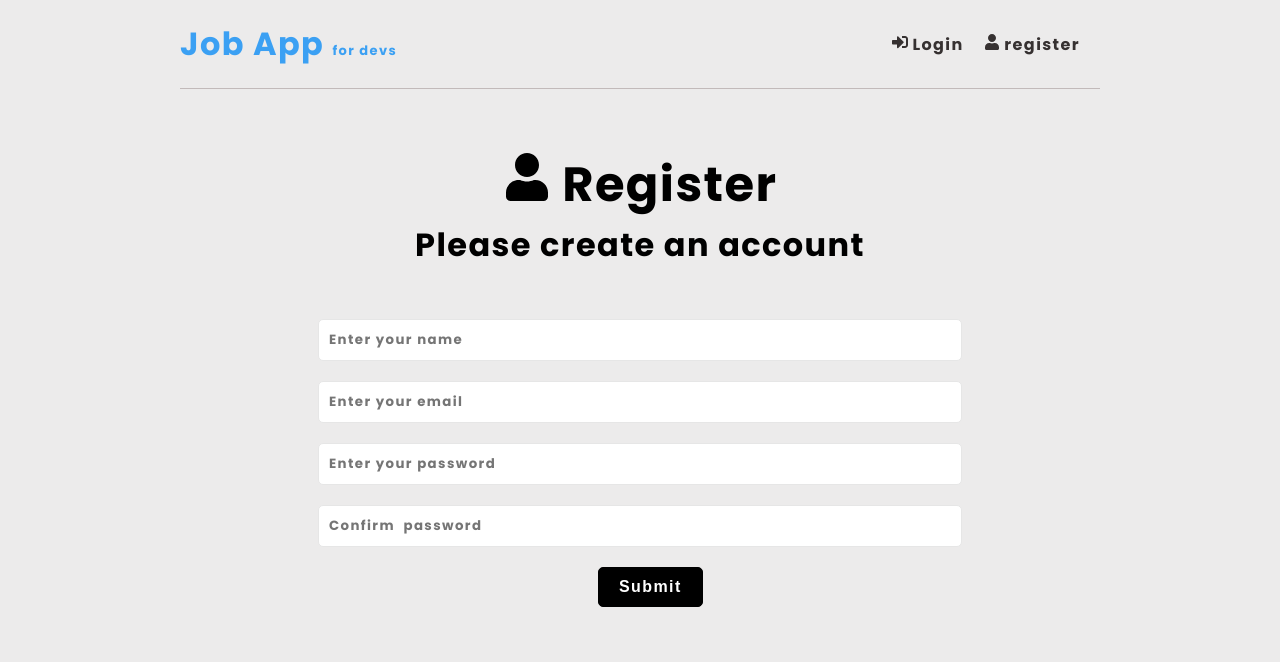
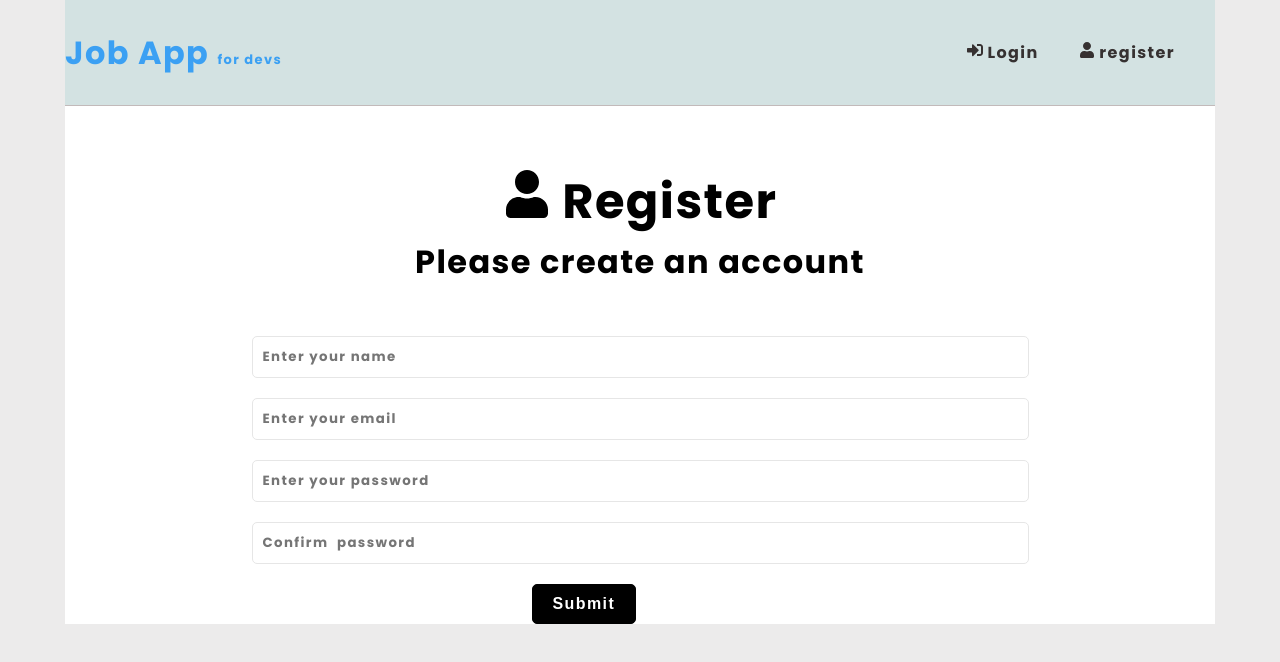
Before and after one commit to MarwenCode/Job-app, a React (Create React App) app in the folder client/: page / in a window 1280 px wide. Shown: the top 662 px of the page. Built offline with nearby package versions, Linux system fonts and the light colour scheme; no server answers.

Commit message:
dev cards design css

```diff
--- a/client/package.json
+++ b/client/package.json
@@ -8,6 +8,7 @@
     "@testing-library/user-event": "^13.5.0",
     "axios": "^0.27.2",
     "node-sass": "^7.0.3",
+    "phosphor-react": "^1.4.1",
     "react": "^18.2.0",
     "react-dom": "^18.2.0",
     "react-icons": "^4.4.0",
--- a/client/src/app.scss
+++ b/client/src/app.scss
@@ -14,9 +14,11 @@ body {
 
 .container{
   width: 100%;
-  max-width: 960px;
+  // max-width: 960px;
+  max-width: 1150px;
   margin: 0 auto;
   padding: 0 20px;
   text-align: center;
+  background-color: white;
 
 }
--- a/client/src/components/dev/Dev.jsx
+++ b/client/src/components/dev/Dev.jsx
@@ -1,5 +1,8 @@
 import React from "react";
-import {Link} from "react-router-dom";
+import {BsLinkedin} from 'react-icons/bs'
+import {MdEmail} from 'react-icons/md'
+import {GrDownload} from 'react-icons/gr'
+import { Link } from "react-router-dom";
 
 import "./dev.scss";
 
@@ -8,10 +11,8 @@ const Dev = ({ dev }) => {
 
   return (
     <Link to={`/dev/${dev._id}`} className="link">
-
       <div className="dev">
         <div className="top">
-        <div className="right">
           <img
             className="img"
             // src="/images/image1.jpg" alt=""
@@ -19,32 +20,29 @@ const Dev = ({ dev }) => {
             src={
               dev.profilePicture
                 ? profilepic + dev.profilePicture
-              :
-              "/images/noAvatar.png"
+                : "/images/noAvatar.png"
             }
             alt=""
-
-
-
           />
+          <span className="item">{dev.username}</span>
+          <span className="item">mail: {dev.email}</span>
+          <span className="item">language: <span>{dev.technology}</span> </span>
         </div>
 
-        <div className="left">
-          <span className="username">{dev.username}</span>
-          <span className="email">{dev.email}</span>
-          <span className="tech">{dev.technology}</span>
-        </div>
-
+        <div className="center">
+          <p className="desc"> {dev.description}</p>
         </div>
 
         <div className="down">
-        <p className="desc"> {dev.description}</p>
+          <ul>
+            <li> <BsLinkedin style={{fontSize:"18px"}} /></li>
+            <li> <MdEmail  style={{fontSize:"20px"}}/></li>
+            <li> <GrDownload  style={{fontSize:"20px"}}/> CV</li>
+
+          </ul>
         </div>
       </div>
-
     </Link>
-
-
   );
 };
 
--- a/client/src/components/dev/dev.scss
+++ b/client/src/components/dev/dev.scss
@@ -1,6 +1,7 @@
 
 .dev{
     width: 100%;
+    height: 100%;
 
     // border : 1px solid rgb(182, 164, 164);
     -webkit-box-shadow: 0px 0px 16px -8px rgba(0, 0, 0, 0.68);
@@ -9,78 +10,130 @@
     border-radius: 10px;
     cursor: pointer;
 
-    .top{
-        width: 100%;
-        margin: 0px 10px ;
-        display: flex;
-        // flex-direction: column;
-        float: right;
+    // .top{
+    //     width: 100%;
+    //     margin: 0px 10px ;
+    //     display: flex;
+    //     // flex-direction: column;
+    //     float: right;
 
-        // margin: 40px 40px;
-        padding: 10px 10px;
-        justify-items: center;
-        align-items: center;
+    //     // margin: 40px 40px;
+    //     padding: 10px 10px;
+    //     justify-items: center;
+    //     align-items: center;
 
 
-        .right{
-            display: flex;
+    //     .right{
+    //         display: flex;
 
 
-            .img{
-                width: 100px;
-                height: 100px;
-                object-fit: cover;
-                border-radius: 7px;
-                border-radius: 30px;
-                margin: 10px 10px;
-            }
-        }
+    //         .img{
+    //             width: 100px;
+    //             height: 100px;
+    //             object-fit: cover;
+    //             border-radius: 7px;
+    //             border-radius: 30px;
+    //             margin: 10px 10px;
+    //         }
+    //     }
 
-        .left{
-            display: flex;
-            flex-direction: column;
-            // margin: 0px 60px;
-            margin-top: -70px;
+    //     .left{
+    //         display: flex;
+    //         flex-direction: column;
+    //         // margin: 0px 60px;
+    //         margin-top: -70px;
 
 
 
-            .username{
+    //         .username{
 
-            }
-            .email {
+    //         }
+    //         .email {
 
-            }
-            .tech {
-                margin-bottom: 30px;
+    //         }
+    //         .tech {
+    //             margin-bottom: 30px;
 
 
-            }
+    //         }
 
 
+    //     }
+
+
+    // }
+
+    // .down{
+
+    //     // display: inline-block;
+    //     // background-color: rgb(198, 209, 219);
+    //     // background-color: white;
+    //     // background: #f4f4f4;
+    //     border-radius: 10px;
+    //     margin: 20px 10px;
+    //     width: 100%;
+
+    //     .desc{
+    //         width: 70%;
+    //         text-align: start;
+    //         margin-left: -150px;
+    //         background-color: white;
+    //     }
+
+
+
+    // }
+
+
+    .top{
+        text-align: center;
+        width: 100%;
+        // background-color:rgb(184, 220, 250);
+        background-color:white;
+        margin-top: 20px;
+
+        .img{
+            width: 70px;
+            display: inline-block;
+            padding: 5px;
+            border-radius: 10px;
         }
+        .item {
+            display: block;
+            margin: auto;
+            width: 50%;
+        }
+        // .item span{
+        //    background-color: rgb(55, 99, 243);
+        //    padding: 4px;
+        //    border-radius: 10px;
+
+        // }
 
 
     }
 
-    .down{
+    .center {
 
-        // display: inline-block;
-        // background-color: rgb(198, 209, 219);
-        // background-color: white;
-        // background: #f4f4f4;
-        border-radius: 10px;
-        margin: 20px 10px;
-        width: 100%;
+        .desc {
+            padding: 10px;
+            text-align: center;
+            // font-family: Arial, Helvetica, sans-serif;
+            font-family: 'Times New Roman', Times, serif;
+            color: rgb(105, 109, 109);
 
-        .desc{
-            width: 70%;
-            text-align: start;
-            margin-left: -150px;
-            background-color: white;
         }
+    }
 
+    .down {
+        ul {
+            display: flex;
+            list-style: none;
 
-
+        }
+        li {
+            margin-left: 10px;
+        }
     }
 
 
--- a/client/src/components/navbar/Navbar.jsx
+++ b/client/src/components/navbar/Navbar.jsx
@@ -1,13 +1,12 @@
-import React from 'react';
-import "./navbar.scss"
-import { Link, useNavigate } from 'react-router-dom';
-import { FaSignInAlt, FaSignOutAlt, FaUser} from 'react-icons/fa';
-import { AppContext } from '../../context/context';
-import { useContext } from 'react';
+import React from "react";
+import "./navbar.scss";
+import { Link, useNavigate } from "react-router-dom";
+import { FaSignInAlt, FaSignOutAlt, FaUser } from "react-icons/fa";
+import { AppContext } from "../../context/context";
+import { useContext } from "react";
 
 const Navbar = () => {
-    const {user, dispatch} = useContext(AppContext)
-
+  const { user, dispatch } = useContext(AppContext);
 
   const Navigate = useNavigate();
 
@@ -17,83 +16,55 @@ const Navbar = () => {
     Navigate("/login");
   };
 
-
-
   return (
-    <div className='navbar'>
-    <div className="title" >
-        <Link to='/'  className="link">Job App </Link>
-        <span className='version'>for devs</span>
+    <div className="navbar">
+      <div className="title">
+        <Link to="/" className="link">
+          Job App{" "}
+        </Link>
+        <span className="version">for devs</span>
       </div>
-
 
       {user ? (
         <>
-        <Link to="/forum" className='link'>
-        <span className='item'>Forum</span>
-
+          <Link to="/forum" className="link">
+            <span className="item">Forum</span>
           </Link>
-        <Link to="/Jobs" className='link'>
-        <span className='item'>Jobs</span>
-
+          <Link to="/Jobs" className="link">
+            <span className="item">Jobs</span>
           </Link>
-        <Link to="/editProfile" className='link'>
-        <span className='item'>Profile</span>
-
+          <Link to="/editProfile" className="link">
+            <span className="item">Profile</span>
           </Link>
 
-
-         <span className='logout'   onClick={handleLogout}>Logout
-        <FaSignOutAlt className='signoutIcon'/>
-
+          <span className="logout" onClick={handleLogout}>
+            Logout
+            <FaSignOutAlt className="signoutIcon" />
           </span>
-
         </>
-
-
-
-
-
-    ) :
-
-
-    (
+      ) : (
         <>
-
-        <ul className='item'>
-        <li>
-            <Link to='login'  className="link">
+          <ul className="sign">
+            <li className="sign">
+              <Link to="login" className="link">
                 <FaSignInAlt /> Login
               </Link>
             </li>
-        <li>
-            <Link to='/register'  className="link">
+            <li className="sign">
+              <Link to="/register" className="link">
                 <FaUser /> register
               </Link>
             </li>
           </ul>
-
-
-
         </>
-
-
-
-
-    )
-
-
-
-    }
+      )}
 
       {/* {user &&    <button className='logout'>test
         <FaSignOutAlt className='signoutIcon'/>
 
         </button>} */}
+    </div>
+  );
+};
 
-
-</div>
-  )
-}
-
-export default Navbar
+export default Navbar;
--- a/client/src/components/navbar/navbar.scss
+++ b/client/src/components/navbar/navbar.scss
@@ -5,10 +5,13 @@
     padding: 20px 0;
     border-bottom: 1px solid #c2baba;
     margin-bottom: 60px;
+    margin-left: -20px;
     // background-color: white;
     // width: 120%;
     // margin-right: 150px;
     color: rgb(59, 160, 243);
+    background-color: rgb(211, 226, 226);
+    width: 1150px;
 
 
 
@@ -100,6 +103,23 @@
 
     }
 
+    .sign {
+        padding: 10px 20px;
+        // border: 1px solid #000;
+        border-radius: 5px;
+        // background: #000;
+        // color: #fff;
+        color: rgb(54, 49, 49);
+        font-size: 16px;
+        font-weight: 700;
+        cursor: pointer;
+        text-align: center;
+        appearance: button;
+        display: flex;
+        align-items: center;
+        justify-content: center;
+    }
+
 
 
 }
```
Also changed, not shown: 1 other file (tests, documents, lock files or other folders). Lines whose indentation alone changed are shown as unchanged.
